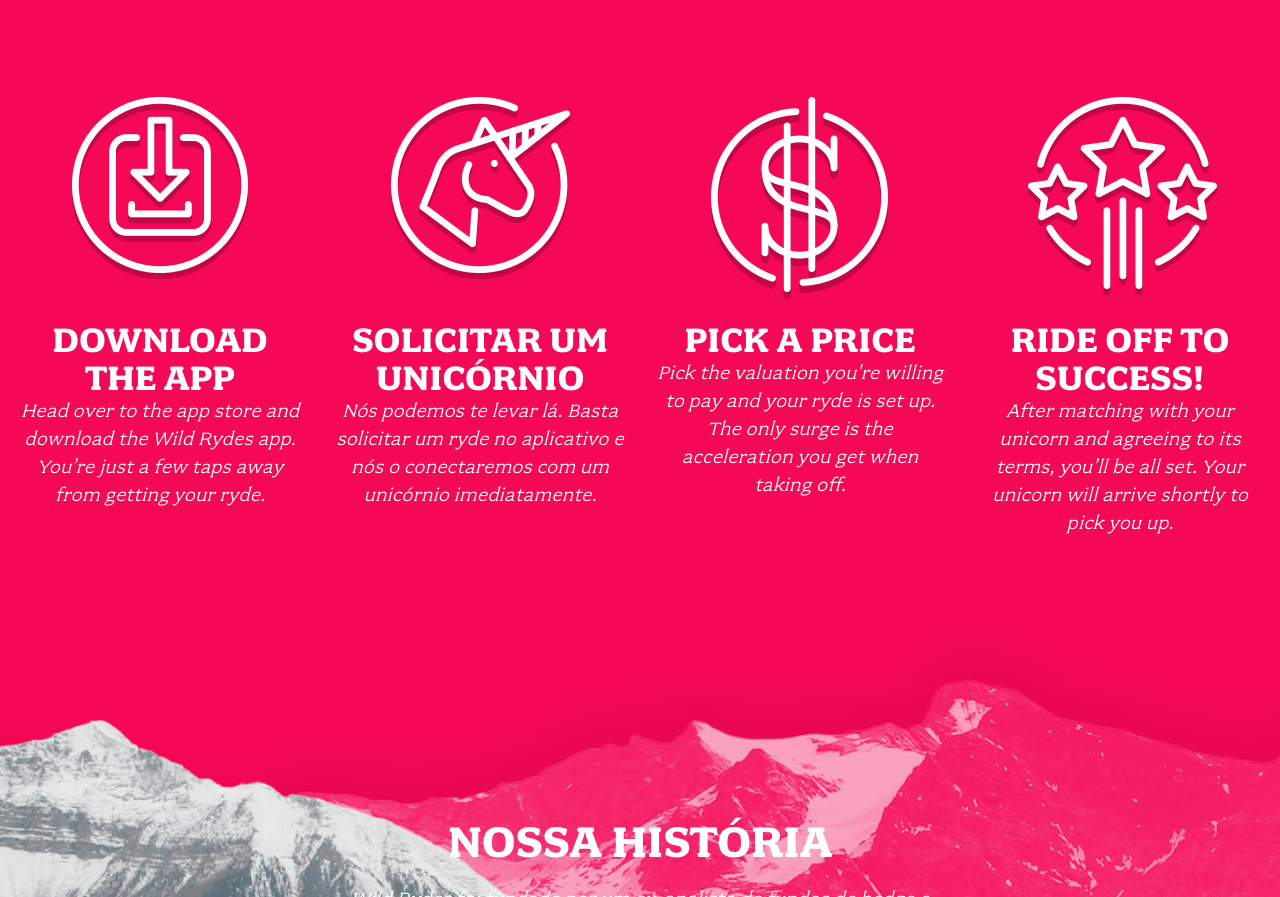
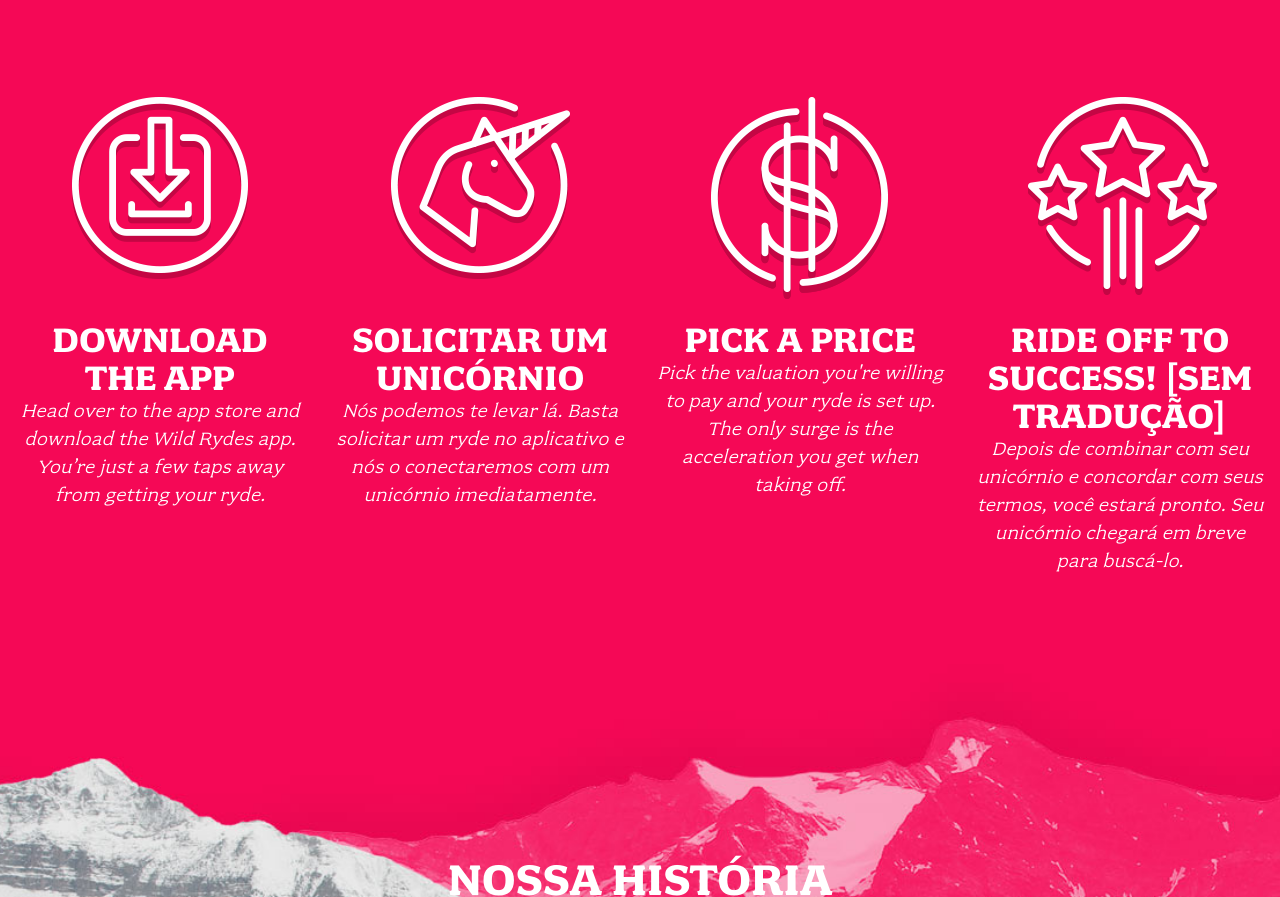
Before and after one commit to robsonneto5pi/amplifyapp, a plain HTML site: page index.html in a window 1280 px wide. Shown: the part 1343-2240 px from the top of the page. Drawn offline with Linux system fonts and the light colour scheme.

Commit message:
translate Ride Off To Success!

```diff
--- a/index.html
+++ b/index.html
@@ -60,8 +60,8 @@
 
       <div class="column">
         <div class="home-about-block">
-          <h3 class="title icon-success">Ride Off To Success!</h3>
-          <p class="content">After matching with your unicorn and agreeing to its terms, you’ll be all set. Your unicorn will arrive shortly to pick you up.</p>
+          <h3 class="title icon-success">Ride Off To Success! [sem tradução]</h3>
+          <p class="content">Depois de combinar com seu unicórnio e concordar com seus termos, você estará pronto. Seu unicórnio chegará em breve para buscá-lo.</p>
         </div>
       </div>
     </div>
```
